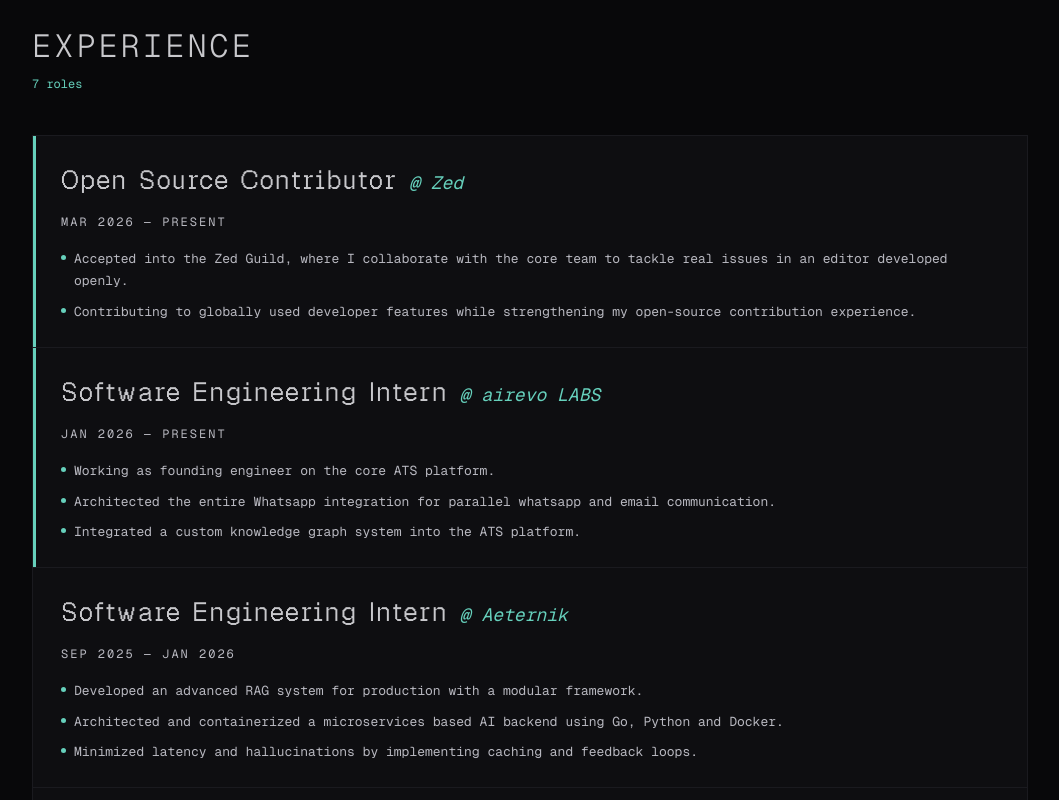
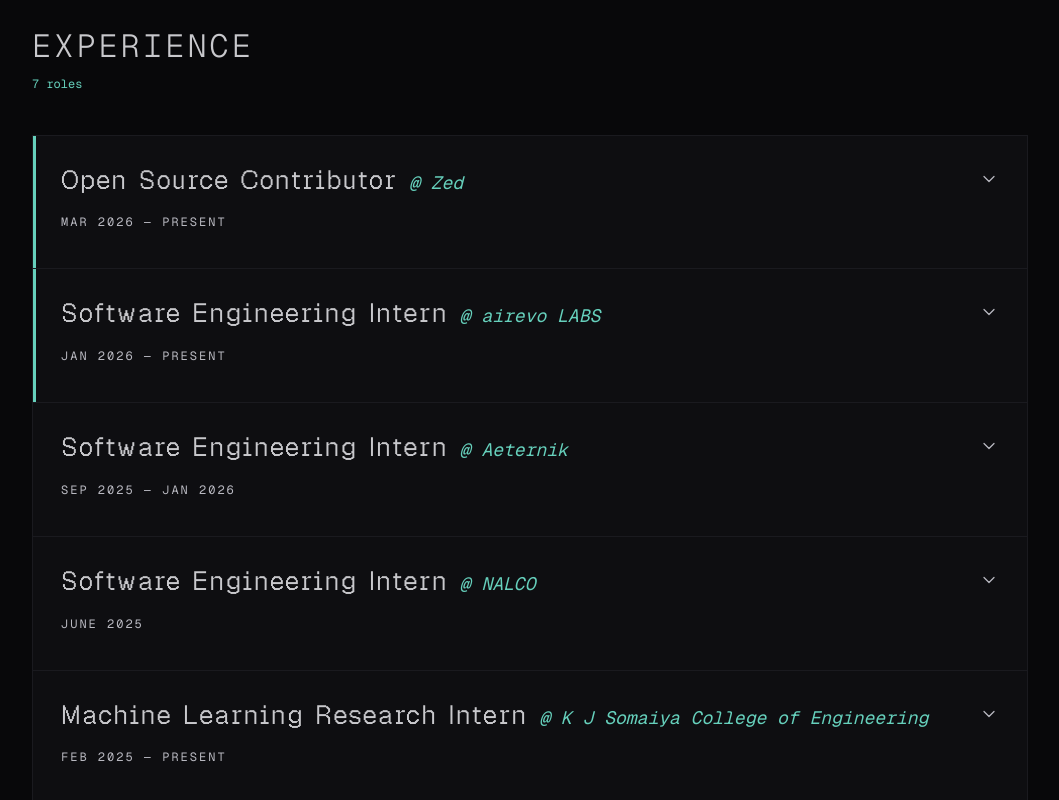
Before and after one commit to ArpitMishra17/arpitmishra-portfolio, a React (Vite) app: page / in a window 1280 px wide. Shown: the part 860-1660 px from the top of the page, without its empty margins (110-1169 px from the left). Built offline with nearby package versions, Linux system fonts and the light colour scheme.

Commit message:
feat: added click to expand for experience descriptions

```diff
--- a/src/components/Experience.tsx
+++ b/src/components/Experience.tsx
@@ -1,3 +1,4 @@
+import { useState } from 'react'
 import ScrollReveal from './ScrollReveal'
 
 const experiences = [
@@ -67,6 +68,12 @@
 }
 
 export default function Experience() {
+  const [expandedIndex, setExpandedIndex] = useState<number | null>(null)
+
+  const toggle = (i: number) => {
+    setExpandedIndex(prev => (prev === i ? null : i))
+  }
+
   return (
     <section className="py-20 border-b" style={{ borderColor: 'var(--border)' }} id="experience">
       <div className="max-w-[1060px] mx-auto px-5 md:px-8">
@@ -85,11 +92,14 @@
             className="flex flex-col"
             style={{ gap: '1px', background: 'var(--border)', border: '1px solid var(--border)' }}
           >
-            {experiences.map((exp, i) => (
+            {experiences.map((exp, i) => {
+              const isOpen = expandedIndex === i
+              return (
                 <div
                   key={i}
-                className="reveal sweep-hover flex flex-col gap-3 p-6 px-7 relative"
+                  className="reveal sweep-hover flex flex-col gap-3 p-6 px-7 relative cursor-pointer select-none"
                   style={{ background: 'var(--bg2)' }}
+                  onClick={() => toggle(i)}
                   onMouseEnter={e =>
                     (e.currentTarget.style.background =
                       'color-mix(in srgb, var(--bg2) 92%, var(--accent) 8%)')
@@ -102,7 +112,8 @@
                       style={{ background: 'var(--accent)' }}
                     />
                   )}
-                <div className="flex flex-wrap items-baseline gap-x-3">
+                  <div className="flex items-baseline gap-x-3">
+                    <div className="flex flex-wrap items-baseline gap-x-3 flex-1">
                       <span
                         className="text-[22px] md:text-[26px] tracking-wider"
                         style={{
@@ -119,6 +130,24 @@
                         @ {exp.company}
                       </span>
                     </div>
+                    <svg
+                      width="20"
+                      height="20"
+                      viewBox="0 0 24 24"
+                      fill="none"
+                      stroke="currentColor"
+                      strokeWidth="1.5"
+                      strokeLinecap="round"
+                      strokeLinejoin="round"
+                      className="shrink-0 transition-transform duration-300"
+                      style={{
+                        color: 'var(--dim)',
+                        transform: isOpen ? 'rotate(180deg)' : 'rotate(0deg)',
+                      }}
+                    >
+                      <polyline points="6 9 12 15 18 9" />
+                    </svg>
+                  </div>
                   <div
                     className="text-[12px] tracking-[2px] uppercase"
                     style={{ color: 'var(--dim)' }}
@@ -126,13 +155,22 @@
                     {exp.period}
                   </div>
                   <div
-                  className="text-[13px] leading-[1.7] mt-1"
+                    className="overflow-hidden transition-all duration-300 ease-in-out"
+                    style={{
+                      maxHeight: isOpen ? '500px' : '0px',
+                      opacity: isOpen ? 1 : 0,
+                    }}
+                  >
+                    <div
+                      className="text-[15px] leading-[1.7] mt-1"
                       style={{ color: 'var(--dim)' }}
                     >
                       {renderBulletPoints(exp.desc)}
                     </div>
                   </div>
-            ))}
+                </div>
+              )
+            })}
           </div>
         </ScrollReveal>
       </div>
```
Lines whose indentation alone changed are shown as unchanged.
